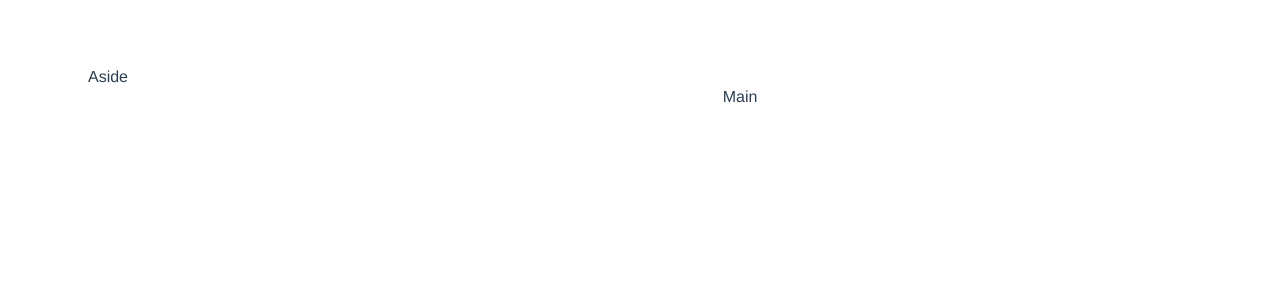
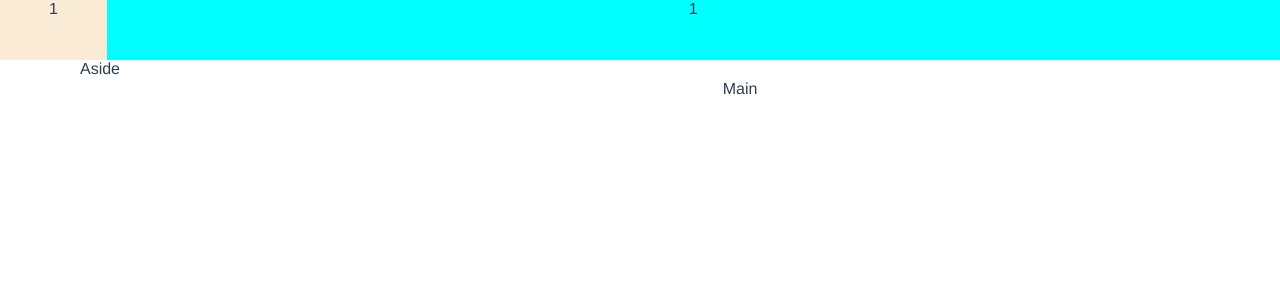
Before and after one commit to wangkeshan9538/vue_case, a Vue app: page / in a window 1280 px wide. Shown: the top 300 px of the page. Built offline with nearby package versions, Linux system fonts and the light colour scheme.

Commit message:
head 的样式和布局

```diff
--- a/index.html
+++ b/index.html
@@ -18,6 +18,7 @@
   }
   body{
     height: 100%;
+    margin:0px 0px ;
   }
   #app{
     height:100%;
--- a/src/components/head.vue
+++ /dev/null
@@ -1,18 +0,0 @@
-<template>
-  <div>111
-  <!--<el-row>
-    <el-col :span="2">1</el-col>
-    <el-col :span="22">1</el-col>
-  </el-row>
-  --></div>
-</template>
-
-<script>
-    export default {
-        name: "head"
-    }
-</script>
-
-<style scoped>
-
-</style>
--- /dev/null
+++ b/src/components/headSection.vue
@@ -0,0 +1,30 @@
+<template>
+  <div id="head_section">
+  <el-row>
+    <el-col id="logo" :span="2">1</el-col>
+    <el-col :span="22">1</el-col>
+  </el-row>
+  </div>
+</template>
+
+<script>
+    export default {
+        name: "head-section"
+    }
+</script>
+
+
+<style scoped>
+ #head_section{
+   height: 100%;
+   width: 100%;
+   background-color: aqua;
+ }
+ .el-row{
+   height: 100%;
+ }
+  #logo{
+    background: antiquewhite;
+    height: 100%;
+  }
+</style>
--- a/src/components/main.vue
+++ b/src/components/main.vue
@@ -1,34 +1,43 @@
 <template>
-    <el-container>
-      <el-header><head></head></el-header>
+    <el-container id="main_section">
+
+      <el-header height="6%">
+        <head-section></head-section>
+      </el-header>
+
       <el-container>
         <el-aside width="200px">Aside</el-aside>
         <el-main>Main</el-main>
       </el-container>
+
     </el-container>
 </template>
 
 <script>
-  import head from "@/components/head"
+  import HeadSection from "./headSection";
 
-export default {
-  name: 'main',
-  data () {
-    return {
-      msg: 'Welcome to Your Vue.js App'
-    }
-  },
-  comments:{
-    head
+  export default {
+    components: {HeadSection},
+    name: 'mainSection',
+    /*data () {
+      return {
+
+      }
+    },*/
   }
-}
 </script>
 
 <!-- Add "scoped" attribute to limit CSS to this component only -->
 <style scoped>
-  .el-container{
+  #main_section{
     height: 100%;
     width: 100%;
+  }
+  .el-container{
 
   }
+  .el-header{
+    padding:0px;
+    min-height:60px;
+  }
 </style>
```
Also changed, not shown: 问题记录/1.md (added, +8 -0 lines).
